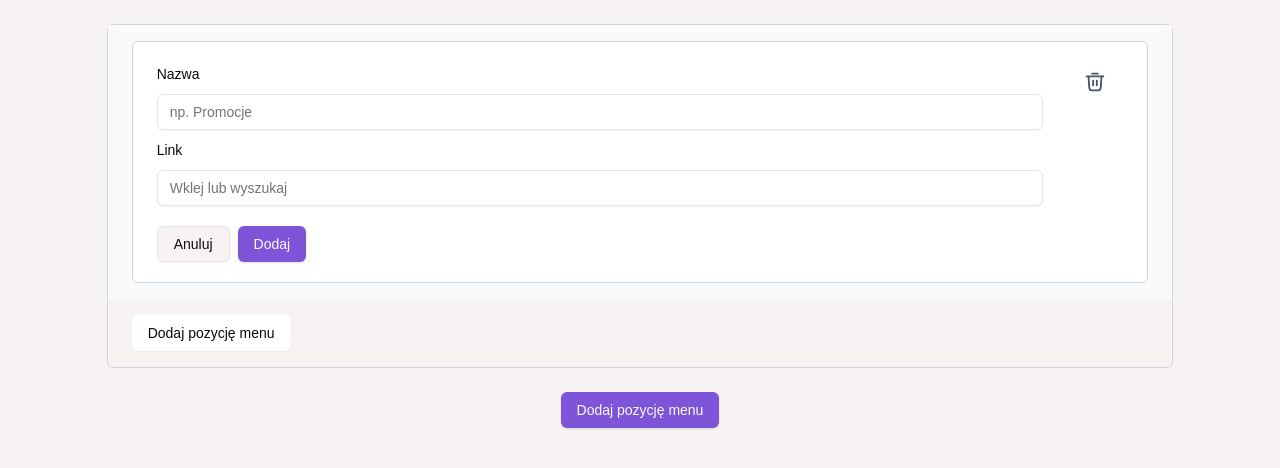
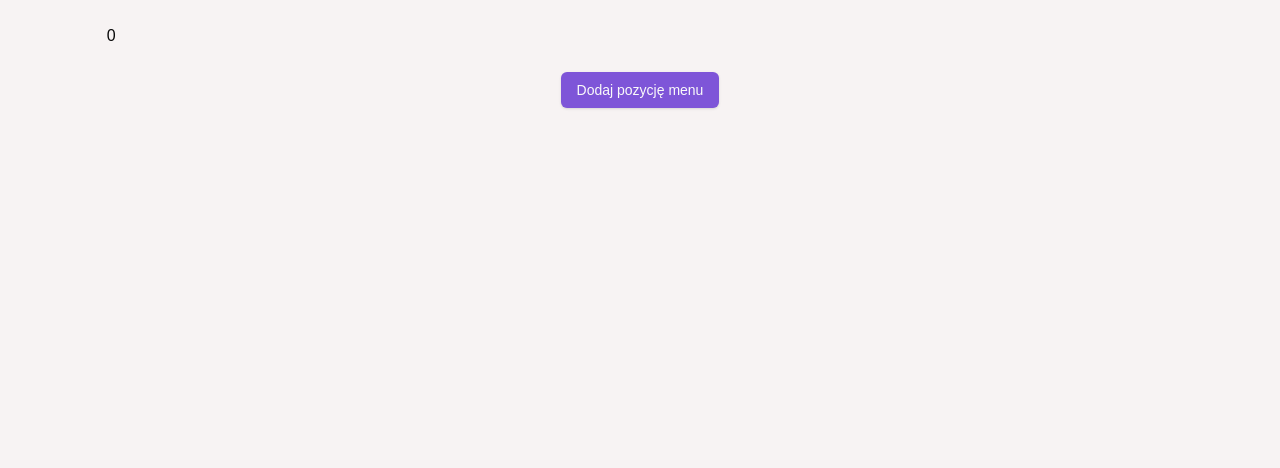
Before and after one commit to vskidamian/navigation, a Next.js app: page / in a window 1280 px wide. Both pictures are taken after a click on the button "Dodaj pozycję menu". Shown: the top 468 px of the page. Built offline with nearby package versions, Linux system fonts and the light colour scheme.

Commit message:
feat: useFieldArray for menu

```diff
--- a/src/app/page.tsx
+++ b/src/app/page.tsx
@@ -1,13 +1,20 @@
 "use client";
 
+import { Empty } from "@/components/Empty";
 import { Groups } from "@/components/Group";
-import { Menu } from "@/type";
-import { FormProvider, useForm } from "react-hook-form";
+import { Button } from "@/components/ui/button";
+import { InitialItemState, Menu } from "@/type";
+import {
+  FormProvider,
+  useFieldArray,
+  useForm,
+  useFormContext,
+} from "react-hook-form";
 
 export default function Home() {
   const methods = useForm<Menu>({
     defaultValues: {
-      groups: [],
+      menu: [],
     },
   });
 
@@ -15,7 +22,32 @@ export default function Home() {
 
   return (
     <FormProvider {...methods}>
-      <Groups />
+      <MenuGroups />
     </FormProvider>
   );
 }
+
+const MenuGroups = () => {
+  const { control } = useFormContext<Menu>();
+  const { fields, append } = useFieldArray({ control, name: "menu" });
+
+  const addNewGroup = () => {
+    append({ groups: [InitialItemState] });
+  };
+
+  console.log(fields);
+
+  return (
+    <div>
+      {fields.length === 0 && <Empty addNewGroup={addNewGroup} />}
+      {fields.map((field, index) => (
+        <Groups key={field.id} index={index} />
+      ))}
+      {fields.length > 0 && (
+        <div className='flex justify-center items-center mt-6'>
+          <Button onClick={addNewGroup}>Dodaj pozycję menu</Button>
+        </div>
+      )}
+    </div>
+  );
+};
--- a/src/components/Group.tsx
+++ b/src/components/Group.tsx
@@ -1,41 +1,34 @@
 "use client";
 
 import { useMenuFormFields } from "@/lib/form";
-import { Empty } from "./Empty";
 import { Item } from "./Item";
 import { Button } from "./ui/button";
 
 type GroupsProps = {
   prefix?: string;
+  index: number;
 };
 
-export const Groups = ({ prefix = "" }: GroupsProps) => {
-  const isInitialState = prefix === "";
-  const { fields, addNewGroup } = useMenuFormFields(prefix);
+export const Groups = ({ prefix = "", index }: GroupsProps) => {
+  // const { fields } = useMenuFormFields(prefix);
 
   return (
-    <>
-      {fields.length === 0 && isInitialState && (
-        <Empty addNewGroup={addNewGroup} />
-      )}
-      {fields.length ? (
-        <div className='flex flex-col space-y-8'>
-          {fields.map((group, groupIndex) => (
-            <Group
-              key={group.id}
-              groupIndex={groupIndex}
-              prefix={`${prefix}groups.${groupIndex}.`}
-              depth={0}
-            />
-          ))}
-        </div>
-      ) : null}
-      {isInitialState && fields.length > 0 && (
-        <div className='flex justify-center items-center mt-6'>
-          <Button onClick={addNewGroup}>Dodaj pozycję menu</Button>
-        </div>
-      )}
-    </>
+    <p>{index}</p>
+    // <>
+    //   {fields.length ? (
+    //     <div className='flex flex-col space-y-8'>
+    //       {fields.map((group, groupIndex) => (
+    //         <p key={group.id}>{groupIndex}</p>
+    //         // <Group
+    //         //   key={group.id}
+    //         //   groupIndex={groupIndex}
+    //         //   prefix={`${prefix}groups.${groupIndex}.`}
+    //         //   depth={0}
+    //         // />
+    //       ))}
+    //     </div>
+    //   ) : null}
+    // </>
   );
 };
 
--- a/src/type.ts
+++ b/src/type.ts
@@ -1,3 +1,12 @@
+export type Groups = {
+  groups: {
+    name: string;
+    link: string;
+    state: "edit" | "done";
+    groups?: TItem[];
+  }[];
+};
+
 export type TItem = {
   name: string;
   link: string;
@@ -13,5 +22,5 @@ export const InitialItemState: TItem = {
 };
 
 export type Menu = {
-  groups: TItem[];
+  menu: Groups[];
 };
```
